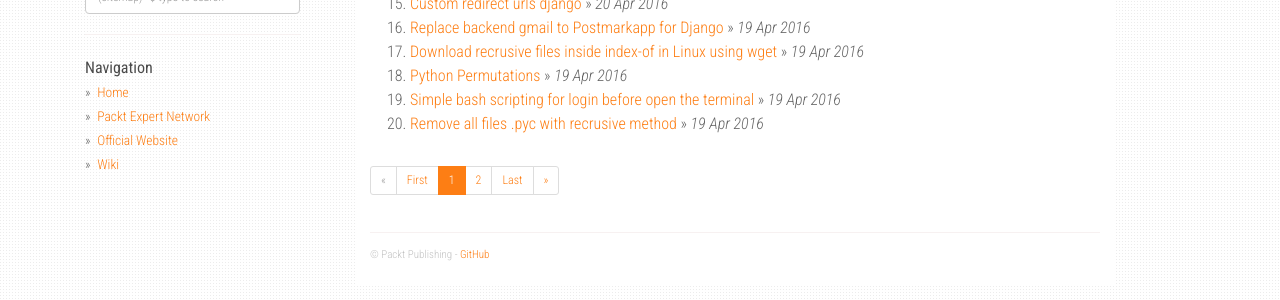
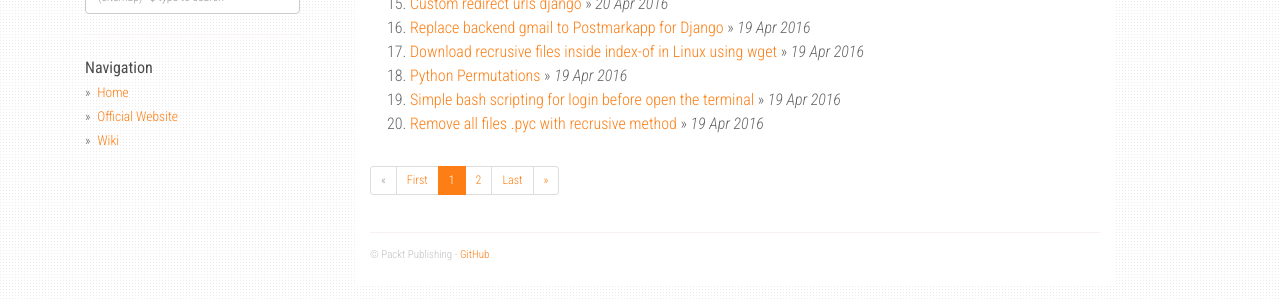
Before and after one commit to PacktPublishing/expert-insight, a Jekyll site: the page built from index.html, in a window 1280 px wide. Shown: the part 434-734 px from the top of the page. Built offline with Jekyll 4.4.1, drawn with Linux system fonts in a browser that asks for light colours; nearby versions of some CDN libraries; the list of posts is cut into pages by our own code.

Commit message:
Update _config.yml

```diff
--- a/_config.yml
+++ b/_config.yml
@@ -31,10 +31,8 @@
   fb_appid: 1749788565247320
 
 urls:
-    - text: Packt Expert Network
-      url: sabypackt.github.io
     - text: Official Website
-      url: https://sabypackt.github.io/packt_expert_network
+      url: https://www.packtpub.com/
     - text: Wiki
       url: https://en.wikipedia.org/wiki/Packt
 
```
